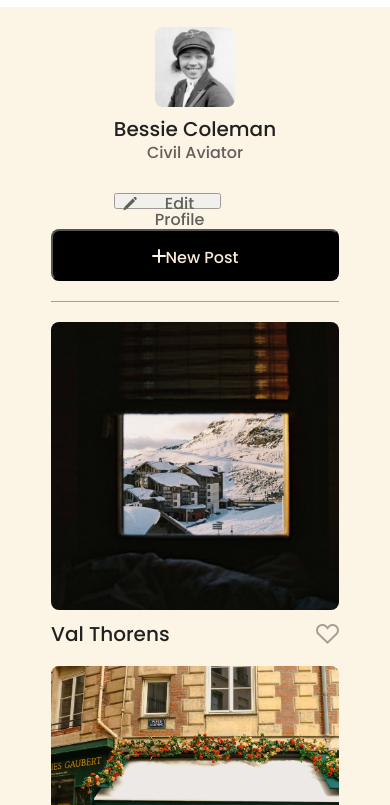
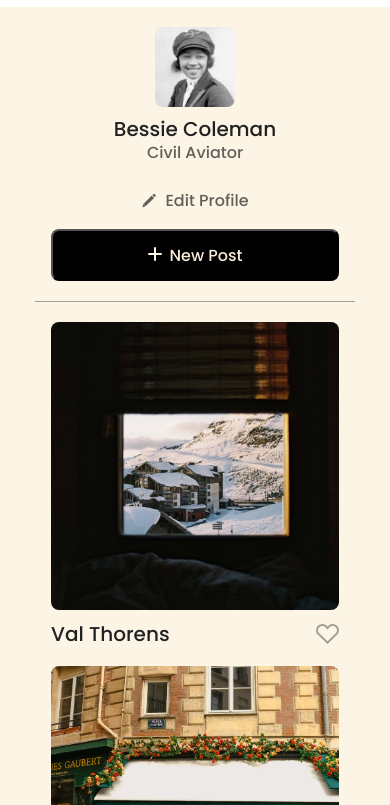
Before and after one commit to IsaiahV55/se_project_spots, a plain HTML site: page index.html in a window 390 px wide. Shown: the part 39-844 px from the top of the page. Drawn offline with Linux system fonts and the light colour scheme.

Commit message:
projects

```diff
--- a/blocks/cards.css
+++ b/blocks/cards.css
@@ -1,7 +1,9 @@
 .cards {
   padding-top: 20px;
-  padding-bottom: 40px;
+  padding-bottom: 20px;
   border-bottom: 1px rgba(33, 33, 33, 0.4) solid;
+  justify-content: space-between;
+
 }
 
 .cards__list {
@@ -12,6 +14,7 @@
   grid-template-columns: repeat(auto-fit, 413px);
   justify-content: center;
   gap: 40px 20px;
+  max-width: 100%;
 }
 
 @media screen and (max-width: 627px) {
@@ -21,7 +24,10 @@
   }
 
   .cards {
-    padding-bottom: 20px;
+    padding-bottom: 40px;
+    border-bottom: 1px rgba(33, 33, 33, 0.4) solid;
+    justify-content: space-between;
+
   }
 /* Only changes on mobile view*/
 }
--- a/blocks/content.css
+++ b/blocks/content.css
@@ -1,5 +1,7 @@
 .content {
   border-bottom: 16px;
+  max-width: 1280px;
+  margin: 0 auto;
 }
 
 @media screen and (max-width: 288px) {
--- a/blocks/page.css
+++ b/blocks/page.css
@@ -4,8 +4,3 @@
   min-height: 100vh;
   font-family: Poppins, Arial, Helvetica, sans-serif;
 }
-
-.page__section {
-  max-width: 1280px;
-  margin: 0 auto;
-}
--- a/blocks/profile.css
+++ b/blocks/profile.css
@@ -1,6 +1,6 @@
 .profile {
   display: flex;
-  padding: 34px 0 20px;
+  padding: 34px 16px 20px 16px;
   border-bottom: 1px rgba(33, 33, 33, 0.4) solid;
 }
 
@@ -46,49 +46,59 @@
 .profile__edit-btn {
   margin-top: auto;
   height: 16px;
-  width: 107.34px;
   gap: 8px;
   display: flex;
-  opacity: 70%;
+  opacity: .7;
   font-size: 16px;
   line-height: 100%;
   font-weight: 500;
+  background-color: transparent;
+  border: none;
   color: #212121;
   cursor: pointer
 }
 
+.profile__edit-btn:hover {
+  opacity: 1;
+}
+
 .profile__add-btn {
+  background-color: #212121;
   color: antiquewhite;
+  margin-top: auto;
   margin-left: auto;
-  margin: 0 auto;
   width: 100%;
   font-size: 16px;
   line-height: 100%;
   font-weight: 500;
-  margin-top: auto;
   background-color: black;
   border-radius: 8px;
   width: 149px;
   height: 52px;
-  padding-top: 18px;
-  padding-right: 32px;
-  padding-bottom: 18px;
-  padding-left: 32px;
   gap: 8px;
   cursor: pointer;
+  opacity: 1;
 }
 
 .profile__add-btn:hover {
-  background-image: url(../images/newpost.svg);
+opacity: .8;
 }
+
+.profile__plus-sign{
+  margin-right: 8px;
+}
+
 
 @media screen and (max-width: 627px) {
   .profile {
     flex-direction: column;
     max-width: 288px;
-    align-items: center;
     text-align: center;
     padding-top: 20px;
+    padding-bottom: 20px;
+    margin: auto;
+    display: flex;
+    align-items: center;
   }
 
   .profile__avatar {
@@ -98,8 +108,14 @@
     width: 80px;
   }
 
+  .profile__edit-btn {
+    display: flex;
+    align-items: center;
+    margin: auto;
+  }
+
   .profile__add-btn {
-    margin: 0 auto;
+    margin-left: 0 auto;
     width: 100%;
   }
 
--- a/index.html
+++ b/index.html
@@ -16,7 +16,7 @@
         <img src="./images/logo.svg" alt="Spot logo" class="header__logo" />
       </header>
       <main class="content">
-        <section class="profile page__section">
+        <section class="profile">
           <img
             src="./images/avatar.jpg"
             alt="Current user's avatar"
@@ -30,10 +30,10 @@
             </button>
           </div>
           <button type="button" class="profile__add-btn">
-            <img src="./images/plus.svg" alt="plus icon" />New Post
+            <img src="./images/plus.svg" alt="plus icon" class="profile__plus-sign" />New Post
           </button>
         </section>
-        <section class="cards page__section">
+        <section class="cards">
           <ul class="cards__list">
             <li class="card">
               <img
```
